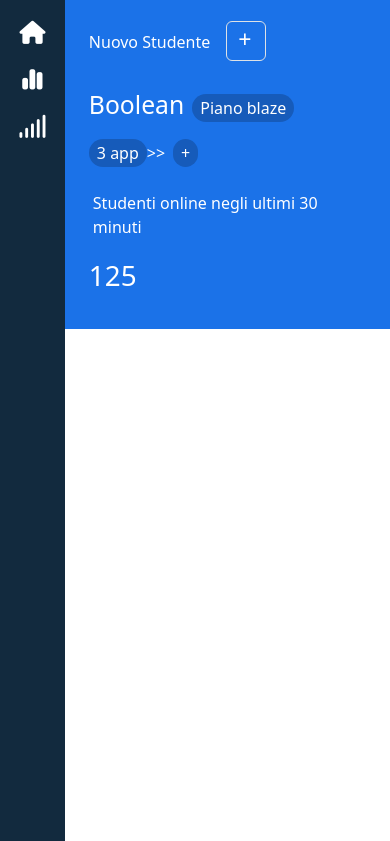
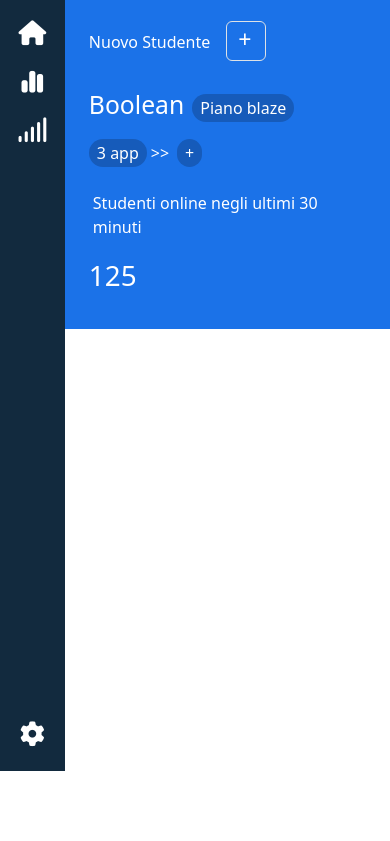
Before and after one commit to LucaCaligola/html-css-bootstrap-dashboard, a plain HTML site: page index.html in a window 390 px wide. Shown: the part 73-914 px from the top of the page. After the commit the page ends 844 px from the top, so only its background shows below. Drawn offline with nearby package versions, Linux system fonts and the light colour scheme.

Commit message:
aside mobile done

```diff
--- a/index.html
+++ b/index.html
@@ -48,7 +48,8 @@
     </header>
 
     <main class="d-flex">
-        <aside class="text-white flex-column align-items-center fs-3">
+        <aside class="text-white d-flex flex-column align-items-center justify-content-between fs-2">
+            <div>
                 <div class="d-flex align-items-center justify-content-center pt-4">
                     <i class="fa-solid fa-house"></i>
                 </div>
@@ -59,6 +60,13 @@
 
                 <div class="d-flex align-items-center justify-content-center pt-4">
                     <i class="fa-solid fa-signal"></i>
+                </div>
+            </div>
+
+            <div class=" ">
+                <div class="d-flex justify-content-center py-4">
+                    <i class="fa-solid fa-gear"></i>
+                </div>
             </div>
 
         </aside>
@@ -76,9 +84,9 @@
                 </div>
 
                 <div class="d-flex align-items-baseline justify-content-start mb-2">
-                    <p class="my-border-radius px-2">3 app</p>
-                    <p> >> </p>
-                    <p class="my-border-radius mx-2 px-2">+</p>
+                    <p class="my-border-radius px-2">3 app </p>
+                    <p class="mx-1">>></p>
+                    <p class="my-border-radius mx-1 px-2">+</p>
                 </div>
 
                 <div class="d-flex align-items-baseline justify-content-start">
--- a/style.css
+++ b/style.css
@@ -14,15 +14,15 @@ header {
 
 aside {
     width: 80px;
-    height: 100vh;
+    height: calc( 100vh - 70px);
     background-color: #122A3E;
-    display: fixed;
+
 }
 
 .main-blue {
     width: 100%;
-   height: 40%;
-   background-color: #1B72E8;
+    height: 40%;
+    background-color: #1B72E8;
 
 }
 
```
Lines whose indentation alone changed are shown as unchanged.
